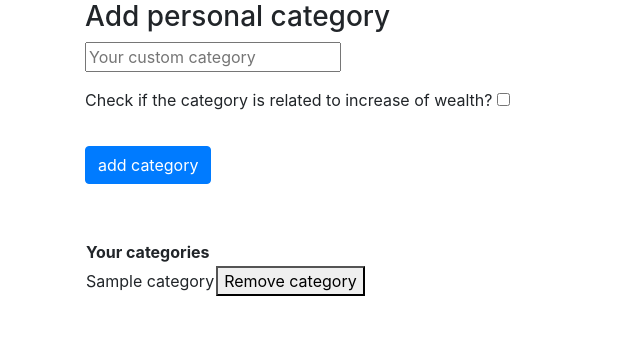
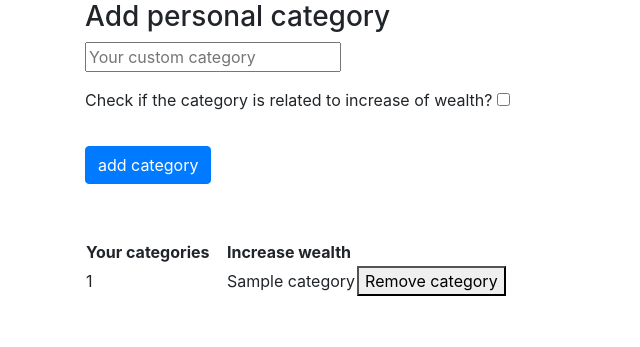
Before and after one commit to LombMarc/personal_finance, a Flask app: template webapp/templates/categories.html in a window 1280 px wide. Shown: the part 122-469 px from the top of the page, without its empty margins (0-640 px from the left). Run offline with Flask 3, Linux system fonts and the light colour scheme; a user stored in the database is signed in; the template is opened without the code that fills it: most values are stand-ins (such as "Sample title", 1, 10 or a date in 2020); one stand-in notice (Sample message) is shown; some libraries are stand-ins or nearby versions.

Commit message:
- fix 0 amount transactions - fix legend on top - removed duplicate plot - edited bash file for deployment - edited color schema for categories transactions

```diff
--- a/webapp/app.py
+++ b/webapp/app.py
@@ -105,8 +105,12 @@ def home():
                 date = datetime.date.today().strftime("%Y-%m-%d")
             try:
                 amount = float(amount)
+                if amount == 0:
+                    flash("Insert a number",category="error")
+                    return redirect(url_for("home"))
             except:
                 flash("Insert a number",category="error")
+                return redirect(url_for("home"))
             try:
                 insert_db(db,"INSERT INTO transactions (user_id,category,amount,time_inserted) VALUES (?,?,?,?)",user_id,category_exp,amount,date)
                 flash("Transaction inserted", category="success")
@@ -121,7 +125,10 @@ def home():
                     """
             res = query_db(db,query,user_id)
             return create_csv_file(res)
-    wealth = create_history_figure(user_id,year = datetime.date.today().year,db=db)
+    try:
+        wealth = create_history_figure(user_id,year = datetime.date.today().year,db=db)
+    except:
+        wealth = ""
     return render_template('home.html',options=[i.get('category').capitalize() for i in category[::-1]],user=current_user, month_sum = wealth)
 
 @app.route('/categories',methods=["GET","POST"])
@@ -129,7 +136,7 @@ def categories():
     if not current_user.is_authenticated:
         return redirect(url_for("login"))
     user_id = current_user.id
-    category = query_db(db,"SELECT category FROM categories AS cat INNER JOIN user_categories AS uca on uca.category_id = cat.id WHERE uca.user_id = ?;",user_id)
+    category = query_db(db,"SELECT category, CASE WHEN is_wealth = 0 THEN 'No' ELSE 'Yes' END AS wealth FROM categories AS cat INNER JOIN user_categories AS uca on uca.category_id = cat.id WHERE uca.user_id = ?;",user_id)
     if request.method=="POST":
         if "submit_category" in request.form:
             custom_category= request.form.get("category_add").upper()
@@ -188,7 +195,7 @@ def categories():
             return redirect("categories")
 
 
-    return render_template('categories.html',list_category = [i.get('category').lower().capitalize() for i in category] ,user=current_user)
+    return render_template('categories.html',list_category = [(i.get('category').lower().capitalize(), i.get('wealth')) for i in category] ,user=current_user)
 
 
 @app.route("/summary",methods=["GET","POST"])
@@ -213,10 +220,10 @@ def summary():
             return redirect("/summary")
         categories = [row['category'] for row in data]
         amounts = [row['tot'] for row in data]
-        fig, fig_mon = create_summary_figures(data, user_id, month, year,db=db)
+        fig = create_summary_figures(data, user_id, month, year,db=db)
 
         return render_template("summary.html", user=current_user, result_rows=data, categories=categories,
-                               amounts=amounts,json_char = fig, month_sum = fig_mon)
+                               amounts=amounts,json_char = fig)
 
     user_id = current_user.id
     #query for the specific month
@@ -231,8 +238,8 @@ def summary():
     month = datetime.date.today().strftime("%m")
     year = datetime.date.today().strftime("%Y")
     data = query_db(db, query, user_id, month, year)
-    fig, fig_mon = create_summary_figures(data, user_id,month,year,db)
-    return render_template("summary.html", user=current_user, result_rows=data, json_char = fig, month_sum = fig_mon)
+    fig = create_summary_figures(data, user_id,month,year,db)
+    return render_template("summary.html", user=current_user, result_rows=data, json_char = fig)
 
 
 if __name__ == '__main__':
--- a/webapp/helpers.py
+++ b/webapp/helpers.py
@@ -106,13 +106,16 @@ def create_summary_figures(data,user_id,month,year,db):
     }
     plotly_data = dict_of_list(data)
     fig = px.bar(plotly_data, x='category', y='tot', labels={'tot':'Amount','category':'Categories'})
+    fig.update_traces(marker=dict(color=px.colors.sequential.Rainbow),width=0.4).update_layout(bargap=0.55)
     fig = fig.update_layout(
         title=f'Categories on {month_dict[month]} - {year}',
         xaxis_title='Categories',
-        yaxis_title='amount',
-        showlegend=False
+        yaxis_title='amount'
     )
+
     fig = opy.plot(fig, auto_open=False, output_type='div')
+    '''
+    #month by month summary [removed]
     # General query
     query = """
                 SELECT
@@ -131,15 +134,18 @@ def create_summary_figures(data,user_id,month,year,db):
                       labels={'cumulative_residual_liquidity': 'Cumulative Residual Liquidity'})
     fig_mon = fig_mon.add_bar(x=monthly_summary['month'], y=monthly_summary['residual_liquidity'],
                               name='Monthly residual')
+
+
+    # Update the layout for legend on top
     fig_mon = fig_mon.update_layout(
         title='Monthly Summary',
         xaxis_title='Month',
         yaxis_title='Liquidity',
-        legend_title='Liquidity Type',
-        showlegend=False
+        showlegend=True,
+        legend=dict( orientation='h', y=1.1)
     )
-    fig_mon = opy.plot(fig_mon, auto_open=False, output_type='div', config={'displayModeBar': False})
-    return fig, fig_mon
+    fig_mon = opy.plot(fig_mon, auto_open=False, output_type='div', config={'displayModeBar': False})'''
+    return fig
 
 
 def create_csv_file(data):
@@ -222,12 +228,13 @@ FROM (
                      labels={'value': 'Residual Liquidity', 'variable': 'Bars'},
                      title='Monthly Summary', barmode='group')
 
+    fig_mon.update_traces(width=0.2).update_layout(bargap=0.55)
     fig_mon = fig_mon.update_layout(
         title='Monthly Summary',
         xaxis_title='Month',
         yaxis_title='Wealth - liquidity',
-        legend_title='Liquidity Type',
-        showlegend=False
+        showlegend=True,
+        legend=dict(title='Liquidity Type', orientation='h', y=1.1)
     )
     fig_mon = opy.plot(fig_mon, auto_open=False, output_type='div', config={'displayModeBar': False})
 
--- a/webapp/templates/categories.html
+++ b/webapp/templates/categories.html
@@ -19,11 +19,15 @@
     <table class="edit-category-table" style="margin-top:5%;">
     <tr>
         <th>Your categories</th>
-        <th></th>
+        <th>&nbsp;&nbsp;&nbsp;</th>
+        <th>Increase wealth</th>
+        <th>&nbsp;&nbsp;&nbsp;</th>
     </tr>
     {% for category in list_category %}
         <tr>
-            <td>{{ category }}</td>
+            <td>{{ category[0] }}</td>
+            <td>&nbsp;&nbsp;&nbsp;</td>
+            <td>{{ category[1] }}</td>
             <td>
                 <button type="submit" name="remove_cat" value="{{ category }}">Remove category</button>
             </td>
--- a/webapp/templates/summary.html
+++ b/webapp/templates/summary.html
@@ -49,6 +49,5 @@
 
 <div style="margin-top: 20px; padding: 5%;">
     {{ json_char | safe }}
-    {{ month_sum | safe }}
 </div>
 {% endblock %}
```
